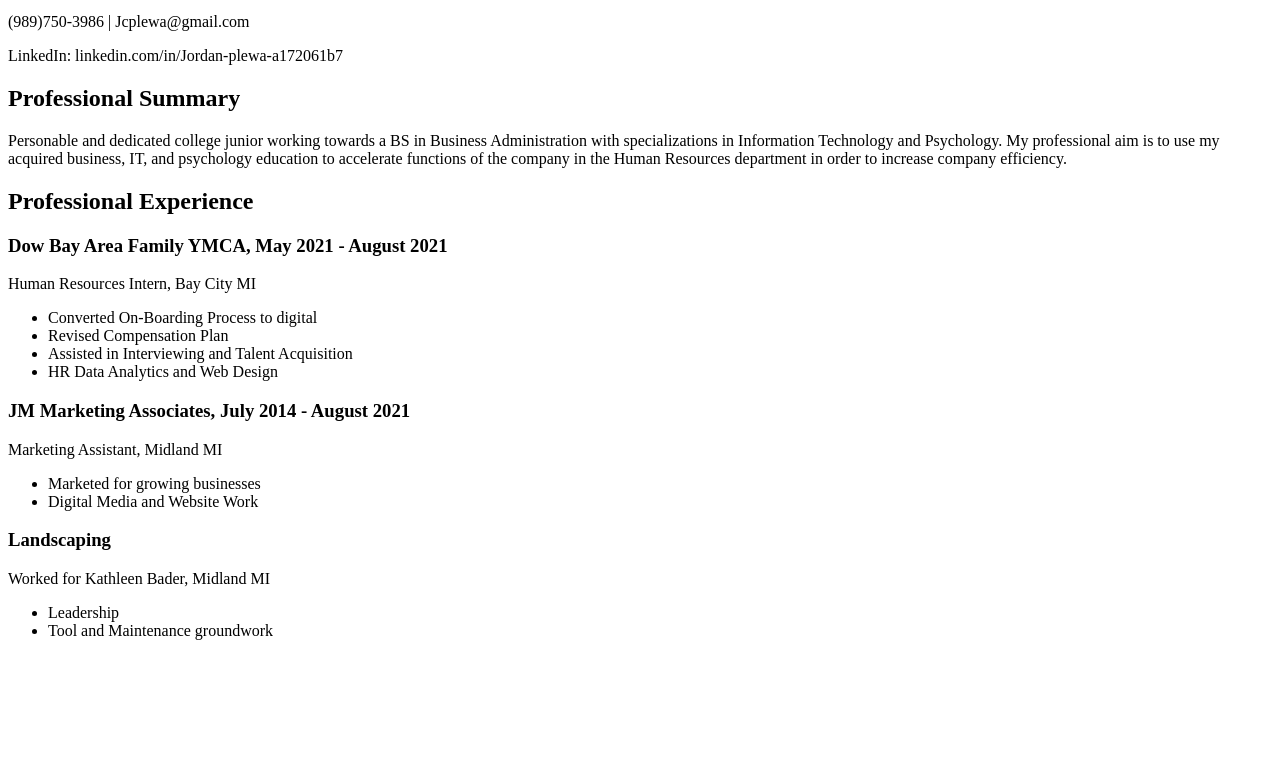
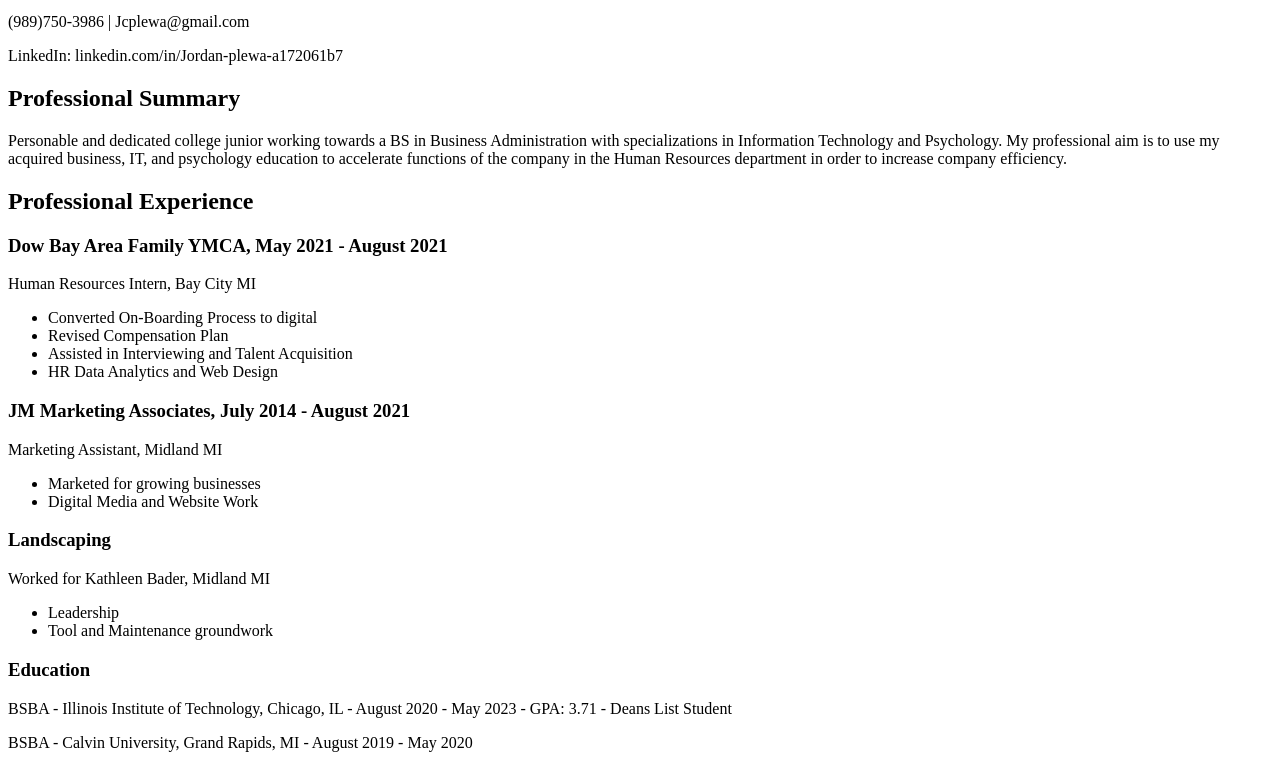
Before and after one commit to Jplewa1/Project1, a plain HTML site: page resume.html in a window 1280 px wide. Shown: the part 135-903 px from the top of the page. Before the commit the page ends 800 px from the top, so only its background shows below. Drawn offline with Linux system fonts and the light colour scheme.

Commit message:
Education on resume

```diff
--- a/resume.html
+++ b/resume.html
@@ -35,6 +35,9 @@
     <li>Leadership</li>
     <li>Tool and Maintenance groundwork</li>
   </ul>
+  <h3>Education</h3>
+  <p>BSBA - Illinois Institute of Technology, Chicago, IL - August 2020 - May 2023 - GPA: 3.71 - Deans List Student</p>
+  <p>BSBA - Calvin University, Grand Rapids, MI - August 2019 - May 2020</p>
 
 
 </body>
```
